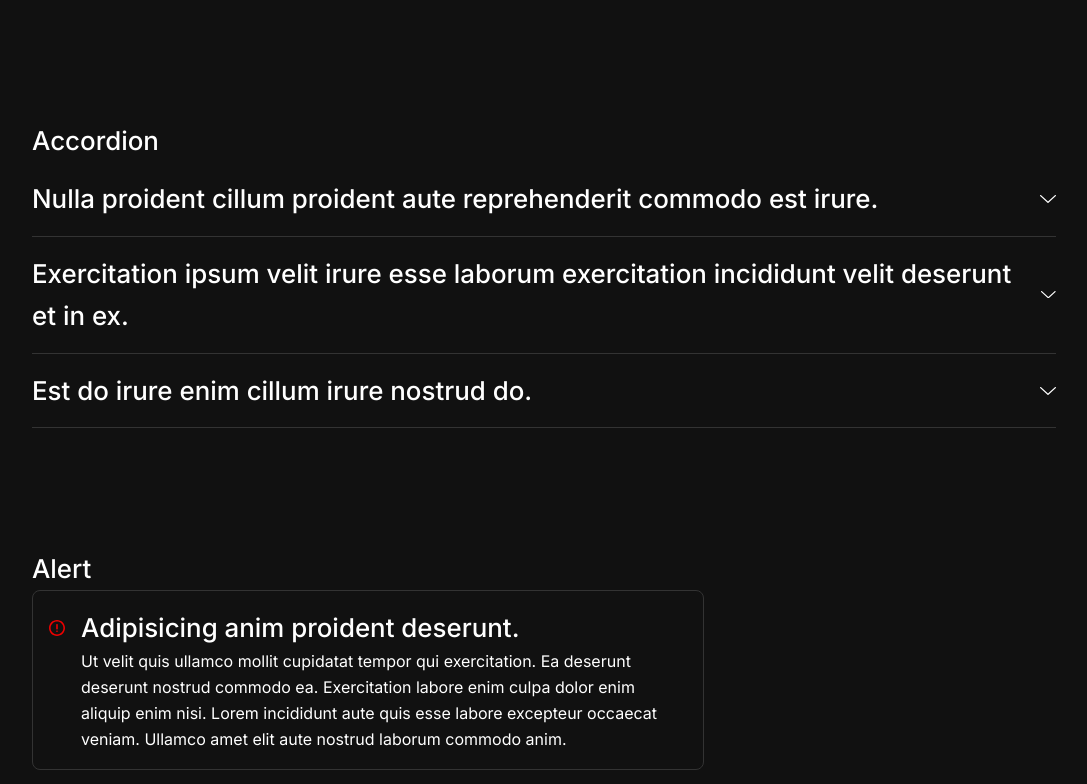
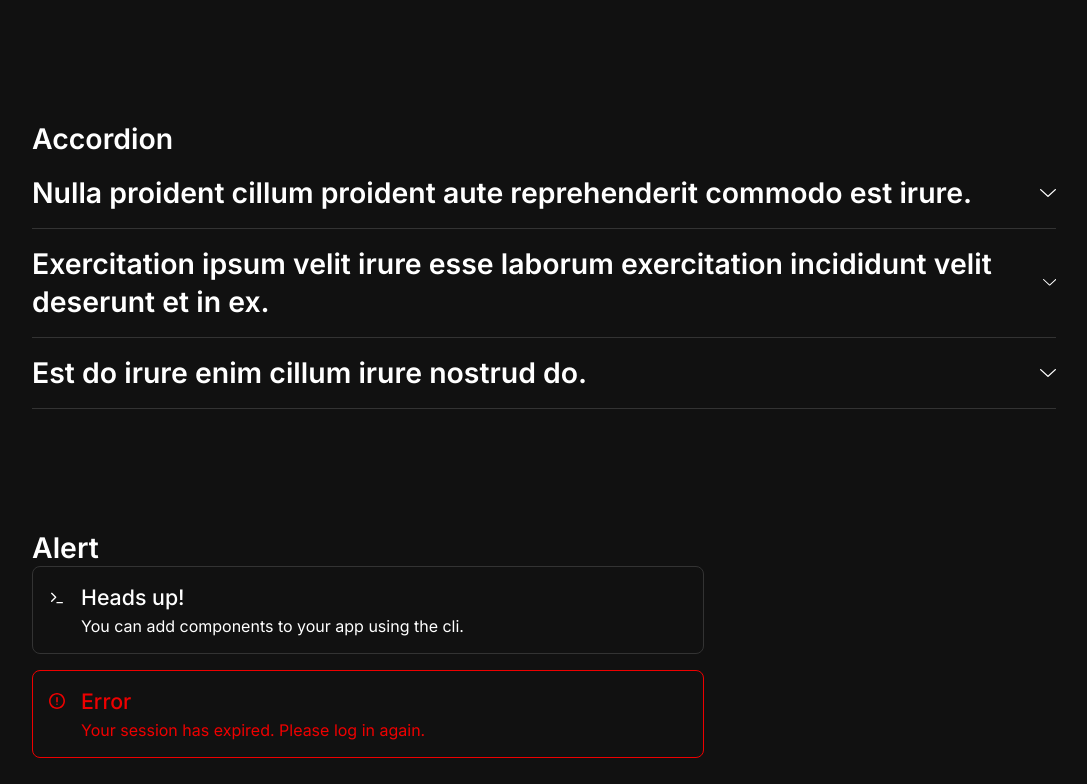
Before and after one commit to rarescovei5/Principium-UI, a React (Vite) app: page / in a window 1280 px wide. Shown: the top 784 px of the page, without its empty margins (96-1183 px from the left). Built offline with nearby package versions, Linux system fonts and the light colour scheme.

Commit message:
changed type scale to perfect fourth

```diff
--- a/src/App.tsx
+++ b/src/App.tsx
@@ -158,28 +158,32 @@ function App() {
         <h3 className="h3">Alert</h3>
         <Alert className={'mb-4'}>
           <AlertIcon>
-            <AlertCircle className="w-4" />
+            <svg
+              xmlns="http://www.w3.org/2000/svg"
+              className="w-4"
+              viewBox="0 0 24 24"
+              fill="none"
+              stroke="currentColor"
+              stroke-width="2"
+              stroke-linecap="round"
+              stroke-linejoin="round"
+            >
+              <polyline points="4 17 10 11 4 5"></polyline>
+              <line x1="12" x2="20" y1="19" y2="19"></line>
+            </svg>
           </AlertIcon>
-          <AlertTitle>Adipisicing anim proident deserunt.</AlertTitle>
+          <AlertTitle>Heads up!</AlertTitle>
           <AlertDescription>
-            Ut velit quis ullamco mollit cupidatat tempor qui exercitation. Ea
-            deserunt deserunt nostrud commodo ea. Exercitation labore enim culpa
-            dolor enim aliquip enim nisi. Lorem incididunt aute quis esse labore
-            excepteur occaecat veniam. Ullamco amet elit aute nostrud laborum
-            commodo anim.
+            You can add components to your app using the cli.
           </AlertDescription>
         </Alert>
         <Alert variant="destructive">
           <AlertIcon>
             <AlertCircle className="w-4" />
           </AlertIcon>
-          <AlertTitle>Adipisicing anim proident deserunt.</AlertTitle>
+          <AlertTitle>Error</AlertTitle>
           <AlertDescription>
-            Ut velit quis ullamco mollit cupidatat tempor qui exercitation. Ea
-            deserunt deserunt nostrud commodo ea. Exercitation labore enim culpa
-            dolor enim aliquip enim nisi. Lorem incididunt aute quis esse labore
-            excepteur occaecat veniam. Ullamco amet elit aute nostrud laborum
-            commodo anim.
+            Your session has expired. Please log in again.
           </AlertDescription>
         </Alert>
       </div>
--- a/src/ModernTheme/Alert.tsx
+++ b/src/ModernTheme/Alert.tsx
@@ -22,9 +22,7 @@ interface AlertIconProps extends React.HTMLAttributes<HTMLDivElement> {
   index?: number;
   children: React.ReactElement<HTMLImageElement>;
 }
-interface AlertCircleProps extends React.HTMLAttributes<SVGElement> {
-  children: React.ReactNode;
-}
+interface AlertCircleProps extends React.HTMLAttributes<SVGElement> {}
 interface AlertTitleProps extends React.HTMLAttributes<HTMLDivElement> {
   children: React.ReactNode;
 }
@@ -51,6 +49,7 @@ const Alert: React.FC<AlertProps> = ({
             'IC TT'
             '. CT'
             `,
+          rowGap: '0.25rem',
           gridTemplateColumns: 'auto 1fr',
         }}
         className={`max-w-2xl p-4 border rounded-lg ${
@@ -90,7 +89,7 @@ const AlertTitle: React.FC<AlertTitleProps> = ({
   return (
     <div
       style={{ gridArea: 'TT' }}
-      className={`h3 ${
+      className={`h4  ${
         context.variant === 'destructive' && 'text-error'
       } ${className}`}
       {...props}
--- a/src/index.css
+++ b/src/index.css
@@ -18,33 +18,39 @@
   .h1,
   .h2,
   .h3,
+  .h4,
   .p,
   .small {
     font-family: 'Inter', 'Open Sans';
   }
   .h1 {
-    font-size: 67.77px;
-    line-height: 109.7px;
+    font-size: 50.52px;
+    line-height: 67.34px;
+    font-weight: 800;
+  }
+  .h2 {
+    font-size: 50.52px;
+    line-height: 37.9px;
     font-weight: 700;
   }
-  .h2 {
-    font-size: 41.89px;
-    line-height: 67.77px;
+  .h3 {
+    font-size: 28.43px;
+    line-height: 37.9px;
     font-weight: 600;
   }
-  .h3 {
-    font-size: 25.89px;
-    line-height: 41.89px;
+  .h4 {
+    font-size: 21.33px;
+    line-height: 28.43px;
     font-weight: 500;
   }
   .p,
   .p::placeholder {
     font-size: 16px;
-    line-height: 25.89px;
+    line-height: 21.33px;
     font-weight: 400;
   }
   .small {
-    font-size: 9.89px;
+    font-size: 12px;
     line-height: 16px;
     font-weight: 300;
   }
```
